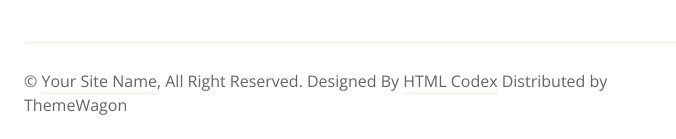
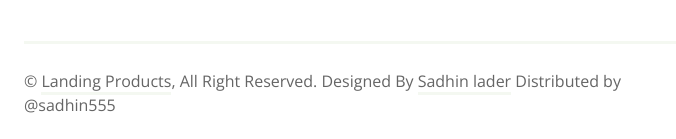
Before and after one commit to sadhin555/ProductLanding-Hair, a plain HTML site: page index.html in a window 1280 px wide. Shown: the part 7500-7639 px from the top of the page, 0-676 px from the left. Drawn offline with nearby package versions, Linux system fonts and the light colour scheme.

Commit message:
Update index.html

```diff
--- a/index.html
+++ b/index.html
@@ -577,10 +577,9 @@
             <div class="copyright">
                 <div class="row">
                     <div class="col-md-6 text-center text-md-start mb-3 mb-md-0">
-                        &copy; <a class="border-bottom" href="#">Your Site Name</a>, All Right Reserved.
+                        &copy; <a class="border-bottom" href="#">Landing Products</a>, All Right Reserved.
 
-                        <!--/*** This template is free as long as you keep the footer author’s credit link/attribution link/backlink. If you'd like to use the template without the footer author’s credit link/attribution link/backlink, you can purchase the Credit Removal License from "https://htmlcodex.com/credit-removal". Thank you for your support. ***/-->
-                        Designed By <a class="border-bottom" href="https://htmlcodex.com">HTML Codex</a> Distributed by <a href="https://themewagon.com">ThemeWagon</a>
+                        Designed By <a class="border-bottom" href="https://sadhin.rahatanwarhospital.com">Sadhin lader</a> Distributed by <a href="https://sadhin.rahatanwarhospital.com">@sadhin555</a>
                     </div>
                     <div class="col-md-6 text-center text-md-end">
                         <div class="footer-menu">
```
